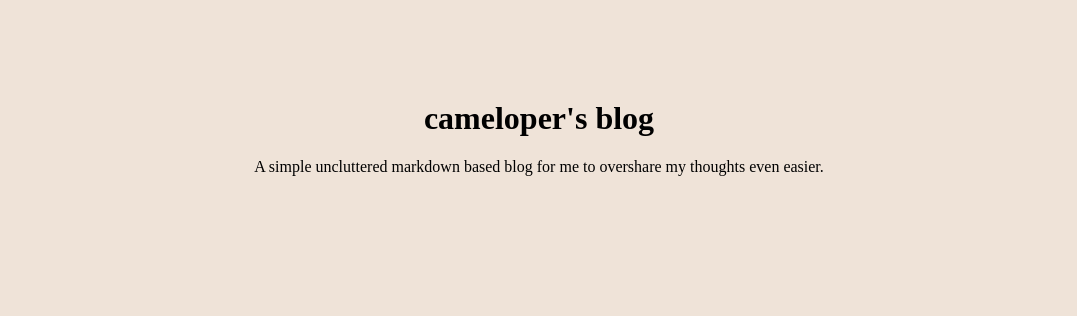
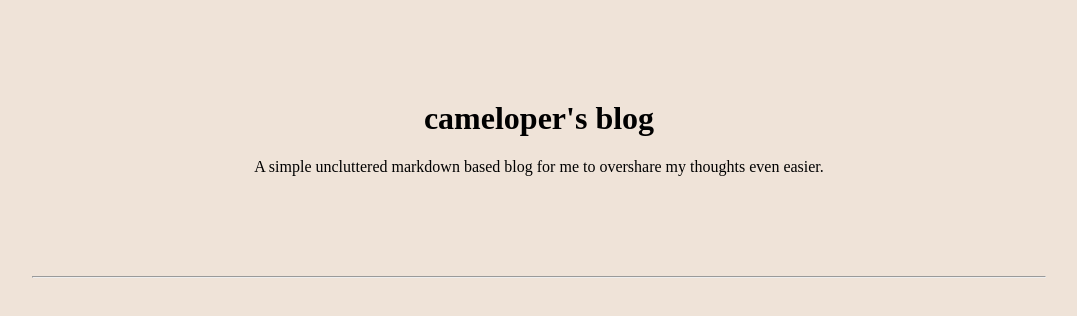
Before and after one commit to cameloper/blog, a plain HTML site: page index.html in a window 1280 px wide. Shown: the whole page, without its empty margins (101-1178 px from the left). Drawn offline with Linux system fonts and the light colour scheme; a web font is replaced by a local one.

Commit message:
Added a splitter hr break with color. Added a sample codeblock for testing purposes.

```diff
--- a/index.html
+++ b/index.html
@@ -11,6 +11,7 @@
       <h1 id="title">cameloper's blog</h1>
       <p id="desc">A simple uncluttered markdown based blog for me to overshare my thoughts even easier.</p>
     </div>
+    <hr class="splitter"/>
     <div id="content"></div>
     <script type="text/javascript" src="load_render.js"></script>
   </body>
--- a/style.css
+++ b/style.css
@@ -5,16 +5,20 @@ body {
 
 #header {
   text-align: center;
+  margin-top: 100px;
+  margin-bottom: 100px;
 }
 
-#title {
-  margin-top: 100px;
+.splitter {
+  width: 80%;
+  color: #564A3F;
 }
 
 #content {
   width: 70%;
   margin: auto;
   margin-top: 100px;
+  margin-bottom: 200px;
 }
 
 img {
```
Also changed, not shown: 1 other file.
